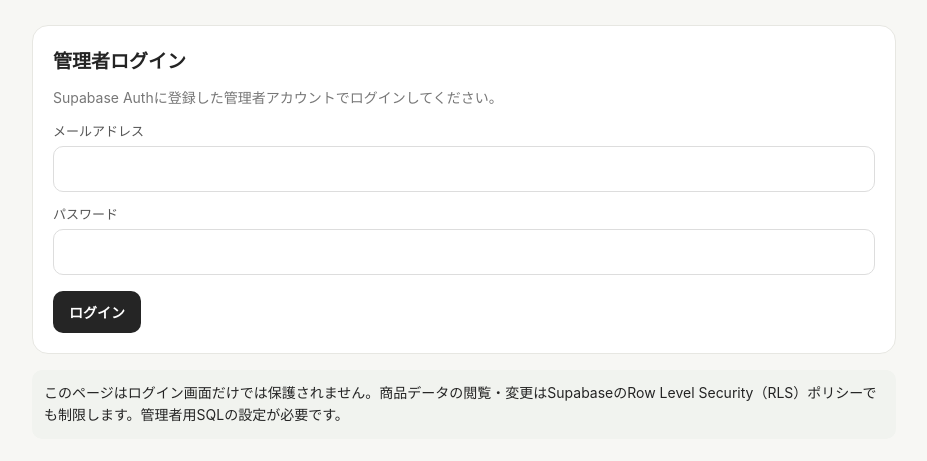
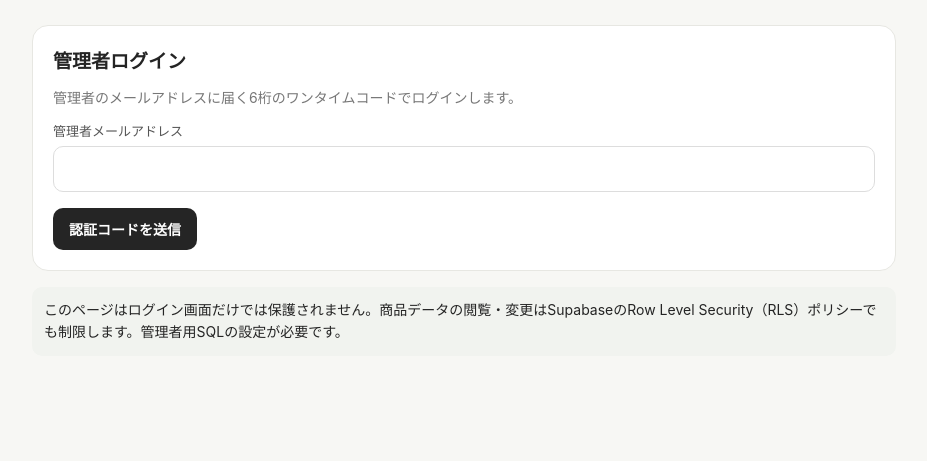
Before and after one commit to hatochao8-spec/GachaLog, a plain HTML site: page admin.html in a window 1280 px wide. Shown: the part 119-580 px from the top of the page, without its empty margins (176-1103 px from the left). Drawn offline with Linux system fonts and the light colour scheme.

Commit message:
Add email OTP login UI for admin

```diff
--- a/admin.html
+++ b/admin.html
@@ -25,11 +25,14 @@
   <div class="top"><div><h1>GachaLog 管理画面</h1><p class="muted">商品候補の確認・公開管理</p></div><a href="./" class="muted">アプリへ戻る</a></div>
   <section id="loginPanel" class="panel">
     <h2>管理者ログイン</h2>
-    <p class="muted">Supabase Authに登録した管理者アカウントでログインしてください。</p>
-    <form id="loginForm">
-      <label for="email">メールアドレス</label><input id="email" type="email" autocomplete="username" required>
-      <label for="password">パスワード</label><input id="password" type="password" autocomplete="current-password" required>
-      <div class="actions"><button class="primary" type="submit">ログイン</button></div>
+    <p class="muted">管理者のメールアドレスに届く6桁のワンタイムコードでログインします。</p>
+    <form id="otpRequestForm">
+      <label for="adminEmail">管理者メールアドレス</label><input id="adminEmail" type="email" autocomplete="username" required>
+      <div class="actions"><button class="primary" type="submit">認証コードを送信</button></div>
+    </form>
+    <form id="otpVerifyForm" class="hidden">
+      <label for="adminOtp">メールに届いた6桁のコード</label><input id="adminOtp" inputmode="numeric" autocomplete="one-time-code" pattern="[0-9]{6}" maxlength="6" required>
+      <div class="actions"><button class="primary" type="submit">コードを確認してログイン</button><button class="secondary" id="resendOtp" type="button">コードを再送信</button></div>
     </form>
   </section>
   <section id="dashboard" class="hidden">
```
